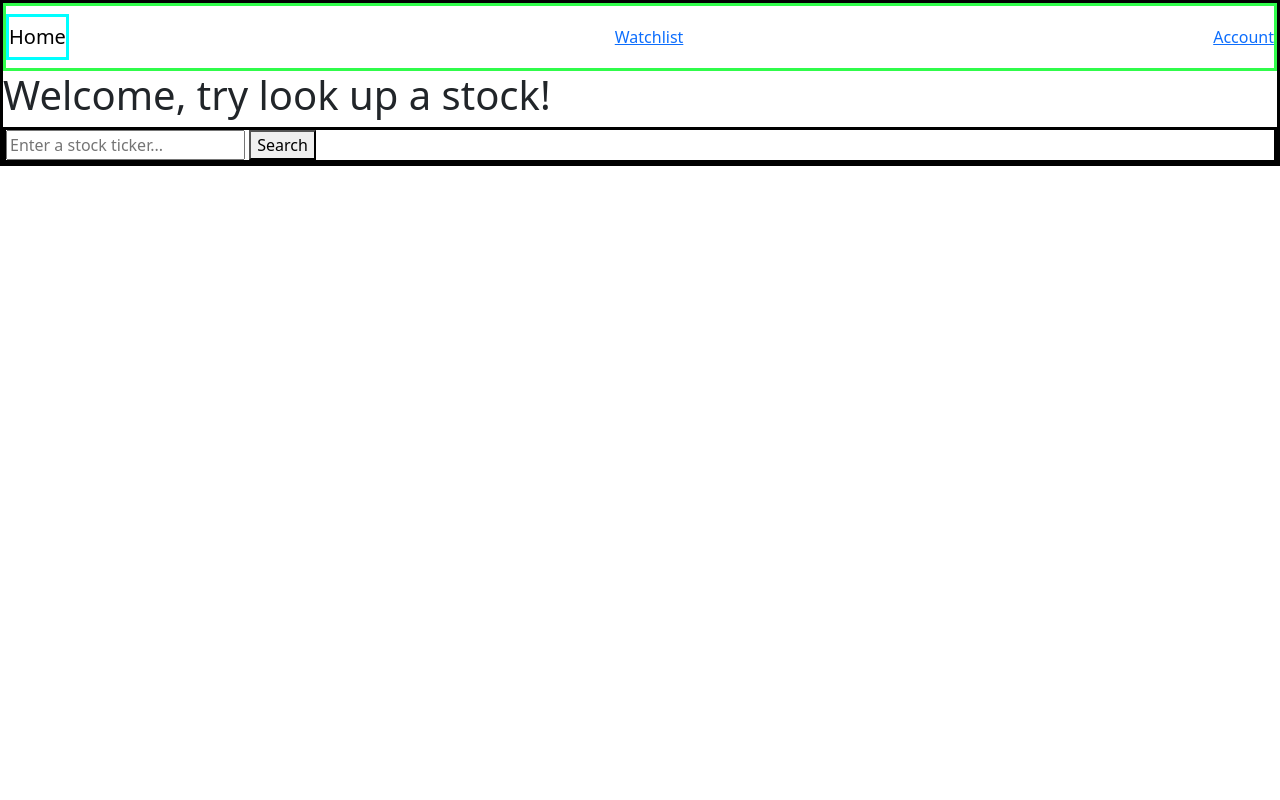
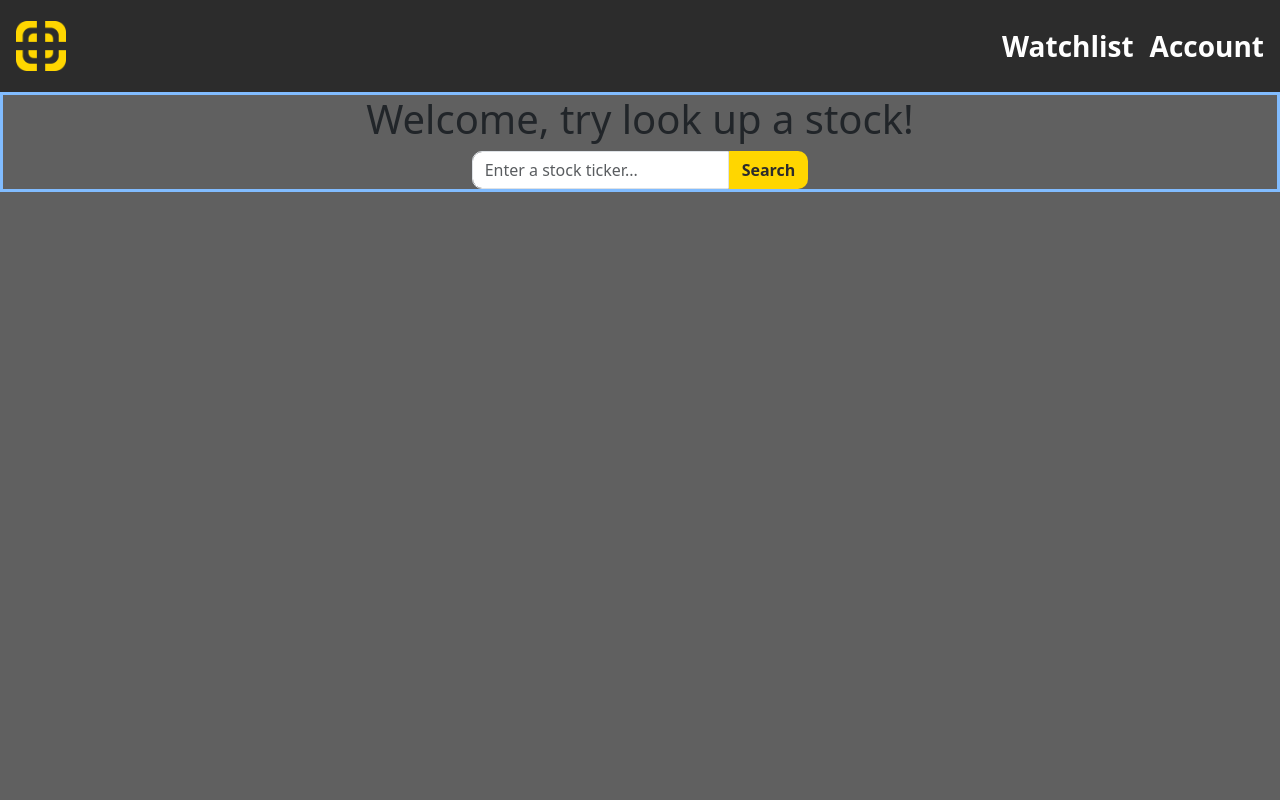
Before and after one commit to hongdong1220/Goblin, a Django app: page / in a window 1280 px wide. Run offline with Django 5.2, Linux system fonts and the light colour scheme.

Commit message:
Worked on improving the graphics, adjust div location

```diff
--- a/backend/api/static/api/search.js
+++ b/backend/api/static/api/search.js
@@ -39,14 +39,14 @@ function display_stock() {
                 curr_ticker = response['symbol'];
                 //Make Chart and Table ========================================================
                 document.getElementById("ticker_name").innerText = ticker;
-                document.getElementById("chart_area").hidden = false;
+                document.getElementById("stock_chart_div").hidden = false;
                 document.getElementById("stock_info_box").hidden = false;
                 document.getElementById("err_message").hidden = true;
                 generateChartAndTable();
             }).catch(ex => {
                 console.log("CAUGHT EXCEPTION ++++++++++++++++++++++++++++++");
                 console.log(ex);
-                document.getElementById("chart_area").hidden = true;
+                document.getElementById("stock_chart_div").hidden = true;
                 document.getElementById("stock_info_box").hidden = true;
                 document.getElementById("err_message").hidden = false;
                 document.getElementById("err_message").innerText = `Cant find info on ticker ${ticker}. Check your spelling`;
--- a/backend/api/static/api/home.js
+++ b/backend/api/static/api/search_bar.js
@@ -12,20 +12,18 @@ document.addEventListener('DOMContentLoaded', function () {
             console.log("Please enter a ticker!");
             tooltip.innerText = "Please enter a ticker!";
         } else {
-            console.log("await is valid", Date.now());
-
+            // Checks if the input value is a valid ticker. If so search it,
+            // otherwise stay on the same page
             let api_response = await fetch(`api_is_valid_ticker/${ticker}`).then(response => response.json());
             let isValid = api_response['response'];
-            console.log("got is valid value", Date.now());
             if (!isValid) {
-                console.log(`inside submit check: ${ticker} doesn't exist! ${isValid}`);
+                tooltip.innerText = `${ticker} doesn't exist!`;
                 ticker_input.value = "";
-                tooltip.innerText = `${ticker} doesn't exist!`;
             } else {
                 search_form.submit();
             }
+
         }
-        console.log("outside if", Date.now());
         search_form.classList.add('was-validated');
     }, false)
 });
--- a/backend/api/static/api/styles.css
+++ b/backend/api/static/api/styles.css
@@ -1,16 +1,67 @@
-.body, #under_nav_area{
-    border: 3px solid rgb(0, 0, 0);
+html {
+  height: 100%;
+  width: 100%;
 }
 
-#nav_bar{
-    height: 100%;
-    border: 3px solid rgb(48, 252, 75);
+body {
+  height: 100%;
+  background-color: var(--main-bg-color);
 }
 
-#search_div, #brand, #company_info_div, #stock_info_box{
-    border: 3px solid aqua;
+:root {
+  --main-bg-color: #606060;
+  --sec-bg-color: #2c2c2c;
+  --txt-color-bright: #ffffff;
+  --theme-color: #ffd600;
+  --stock-up-color: #41bf49;
+  --stock-down-color: #d9626b;
+  --common-radius: 10px;
 }
 
-#stock_chart_div{
-    border: 3px solid rgb(221, 107, 107);
+#nav_bar {
+  background-color: var(--sec-bg-color);
 }
+
+.navbar-toggler {
+  background-color: var(--main-bg-color);
+}
+
+#search_button {
+  /* top-left | top-right | bottom-right | bottom-left */
+  border-radius: 0 var(--common-radius) var(--common-radius) 0;
+  background-color: var(--theme-color);
+  color: var(--sec-bg-color);
+  /* color: var(--txt-color-bright); */
+}
+
+#ticker_input {
+  /* top-left | top-right | bottom-right | bottom-left */
+  border-radius: var(--common-radius) 0 0 var(--common-radius);
+}
+
+#company_info_div,
+#stock_info_box {
+  border: 3px solid aqua;
+}
+
+#under_nav_area {
+  border: 3px solid rgb(129, 188, 255);
+}
+
+#stock_chart_div {
+  border: 3px solid rgb(221, 107, 107);
+}
+
+#collapsable_links {
+  flex-grow: 0;
+}
+
+#nav_bar_watchlist,
+#nav_bar_account {
+  text-decoration: none;
+  color: var(--txt-color-bright);
+}
+
+#nav_bar_watchlist {
+  margin-right: 16px;
+}
--- a/backend/api/templates/api/home.html
+++ b/backend/api/templates/api/home.html
@@ -2,25 +2,32 @@
 {% load static %}
 <!-- Script -->
 {% block script %}
-    <script src="{% static 'api/home.js' %}"></script>
+    <script src="{% static 'api/search_bar.js' %}"></script>
 {% endblock script %}
 <!-- Body -->
 {% block body %}
+    <div id="under_nav_area"
+         class="d-flex justify-content-center align-items-center">
+        <div class="d-flex flex-column">
             <h1>Welcome, try look up a stock!</h1>
-    <div id="under_nav_area">
+            <!-- position-relative - enables tooltips -->
+            <div class="d-flex justify-content-center">
                 <form method="get"
                       id="stock_search_form"
                       action="{% url 'search_daily' %}"
                       novalidate>
-            <div class="position-relative">
+                    <div class="d-flex flex-row position-relative">
                         <input type="text"
                                name="ticker"
                                id="ticker_input"
+                               class="form-control"
                                placeholder="Enter a stock ticker..."
                                required>
                         <div id="stock_input_tooltips" class="invalid-tooltip">Please provide a ticker symbol</div>
-                <button type="submit" id="search_button">Search</button>
+                        <button type="submit" id="search_button" class="btn fw-bold">Search</button>
                     </div>
                 </form>
             </div>
+        </div>
+    </div>
 {% endblock body %}
--- a/backend/api/templates/api/layout_v2.html
+++ b/backend/api/templates/api/layout_v2.html
@@ -26,21 +26,41 @@
             Custom files import
         -->
         <link rel="stylesheet" href="{% static 'api/styles.css' %}" />
-        {% comment %} <script src="{% static 'api/navbar.js' %}"></script> {% endcomment %}
         {% block script %}
         {% endblock script %}
     </head>
     <body>
-        <div class="body">
-            <nav id="nav_bar" class="navbar">
-                <a id="brand"class="navbar-brand" href="{% url 'home' %}">Home</a>
-                {% block nav_bar %}
-                {% endblock nav_bar %}
-                <a id="nav_bar_wathclist" href="{% url 'home' %}">Watchlist</a>
-                <a id="nav_bar_account" href="{% url 'home' %}">Account</a>
-            </nav>
-            {% block body %}
-            {% endblock body %}
-        </div>
+        <nav id="nav_bar"
+             class="navbar navbar-expand-md justify-content-between px-3 py-3">
+            <a id="brand_icon" class="navbar-brand" href="{% url 'home' %}">
+                <img src="{% static 'api/images/site-icon.png' %}"
+                     alt="site-icon"
+                     width="50"
+                     height="50">
+            </a>
+            {% block nav_bar %}
+            {% endblock nav_bar %}
+            <button class="navbar-toggler"
+                    type="button"
+                    data-bs-toggle="collapse"
+                    data-bs-target="#collapsable_links"
+                    aria-controls="collapsable_links"
+                    aria-expanded="false"
+                    aria-label="Toggle navigation">
+                <span class="navbar-toggler-icon"></span>
+            </button>
+            <div id="collapsable_links" class="collapse navbar-collapse">
+                <ul id="collapsable_list"class="navbar-nav">
+                    <li class="nav-item">
+                        <a id="nav_bar_watchlist" class="fw-bold fs-3" href="{% url 'home' %}">Watchlist</a>
+                    </li>
+                    <li class="nav-item">
+                        <a id="nav_bar_account" class="fw-bold fs-3"  href="{% url 'home' %}">Account</a>
+                    </li>
+                </ul>
+            </div>
+        </nav>
+        {% block body %}
+        {% endblock body %}
     </body>
 </html>
```
Also changed, not shown: backend/api/templates/api/search.html (+24 -6 lines), backend/api/static/api/images/site-icon.png (added). Lines whose indentation alone changed are shown as unchanged.
